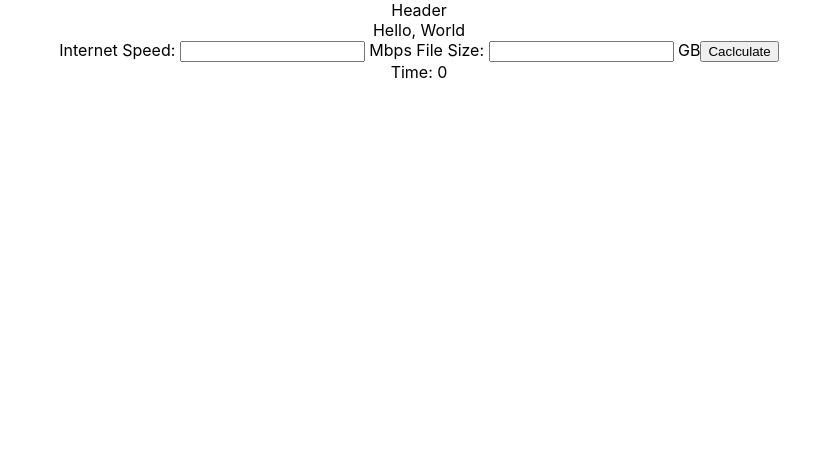
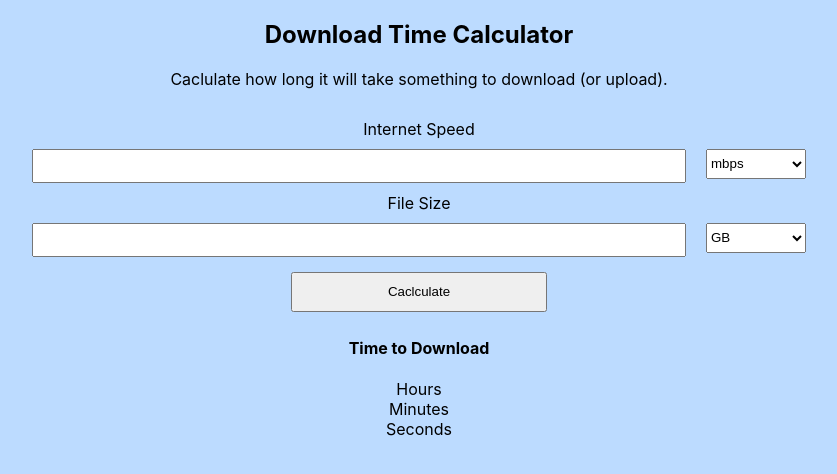
Before and after one commit to josh182014/download-time-calculator, a React (Create React App) app: page / in a window 1280 px wide. Shown: the top 474 px of the page, without its empty margins (221-1058 px from the left). Built offline with nearby package versions, Linux system fonts and the light colour scheme.

Commit message:
using better algo, styled slightly

```diff
--- a/src/App.js
+++ b/src/App.js
@@ -4,9 +4,12 @@ import './App.scss';
 const App = () => {
 
   const [ state, setState ] = useState({
-    size: null,
-    speed: null,
+    size: "",
+    speed: "",
     time: 0,
+    hours: "",
+    mins: "",
+    seconds: "",
   })
 
   useEffect(() => {
@@ -23,7 +26,7 @@ const App = () => {
   // speed: 10 mbps
   let time = 0;
   const calculateTime = (speed, size) => {
-    if (!state.size || !state.speed) {
+    if (!state.size || !state.speed || state.size <= 0 || state.speed <= 0) {
       setState({
         ...state,
         time: 0,
@@ -33,11 +36,15 @@ const App = () => {
     speed = speed / 8
     size = size * 1000
     time = size / speed
+    let hours = Math.floor(time / 60 / 60);
+    let minutes = Math.floor(time / 60) - (hours * 60);
+    let seconds = time % 60;
     setState({
       ...state,
-      time: time / 60,
+      hours: hours,
+      mins: minutes,
+      seconds: seconds,
     })
-
   }
 
   const handleCalculateClick = () => {
@@ -46,15 +53,34 @@ const App = () => {
   return (
     <div className="App">
       <header className="App-header">
-        <div>Header</div>
+        <h2>Download Time Calculator</h2>
       </header>
-      <body className="App-body">
-        <div>Hello, World</div>
-        Internet Speed: <input value={state.speed} onChange={handleChange} name="speed" /> Mbps
-        File Size: <input value={state.size} onChange={handleChange} name="size" /> GB
-        <button onClick={handleCalculateClick}>Caclculate</button>
-        <div>Time: {state.time}</div>
-      </body>
+      <div className="App-div">
+        <div className="info">Caclulate how long it will take something to download (or upload).</div>
+        <div className="speed-title">Internet Speed</div>
+        <form>
+          <div className="speed-input" >
+            <input value={state.speed} onChange={handleChange} name="speed" />
+            <select>
+              <option value="mbps">mbps</option>
+            </select>
+          </div>
+          <div className="file-title">File Size</div>
+          <div className="file-input">
+            <input value={state.size} onChange={handleChange} name="size" />
+            <select>
+              <option value="GB">GB</option>
+            </select>
+          </div>
+          <button onClick={handleCalculateClick}>Caclculate</button>
+        </form>
+        <div>
+          <h4>Time to Download</h4>
+          <div>{state.hours} Hours</div>
+          <div>{state.mins} Minutes</div>
+          <div>{state.seconds} Seconds</div>
+        </div>
+      </div>
     </div>
   );
 }
--- a/src/App.scss
+++ b/src/App.scss
@@ -2,7 +2,48 @@
   .App-header {
     text-align: center;
   }
-  .App-body {
+  .App-div {
     text-align: center;
+    display: flex;
+    flex-wrap: wrap;
+    flex-direction: column;
+    justify-content: center;
+
+    .info {
+      margin-bottom: 30px;
+    }
+
+    input {
+      height: 20px;
+      width: 50%;
+      margin: 10px;
+      font-size: 16px;
+      padding: 5px;
+    }
+
+    select {
+      height: 30px;
+      width: 100px;
+      margin: 10px;
+    }
+
+    .speed-input {
+      width: 100%;
+      display: flex;
+      justify-content: center;
+
+    }
+    .file-input {
+      width: 100%;
+      display: flex;
+      justify-content: center;
+
+    }
+
+    button {
+      height: 40px;
+      width: 20%;
+      margin: 5px;
+    }
   }
 }
--- a/src/index.css
+++ b/src/index.css
@@ -5,6 +5,7 @@ body {
     sans-serif;
   -webkit-font-smoothing: antialiased;
   -moz-osx-font-smoothing: grayscale;
+  background-color: rgb(188, 219, 255);
 }
 
 code {
```
